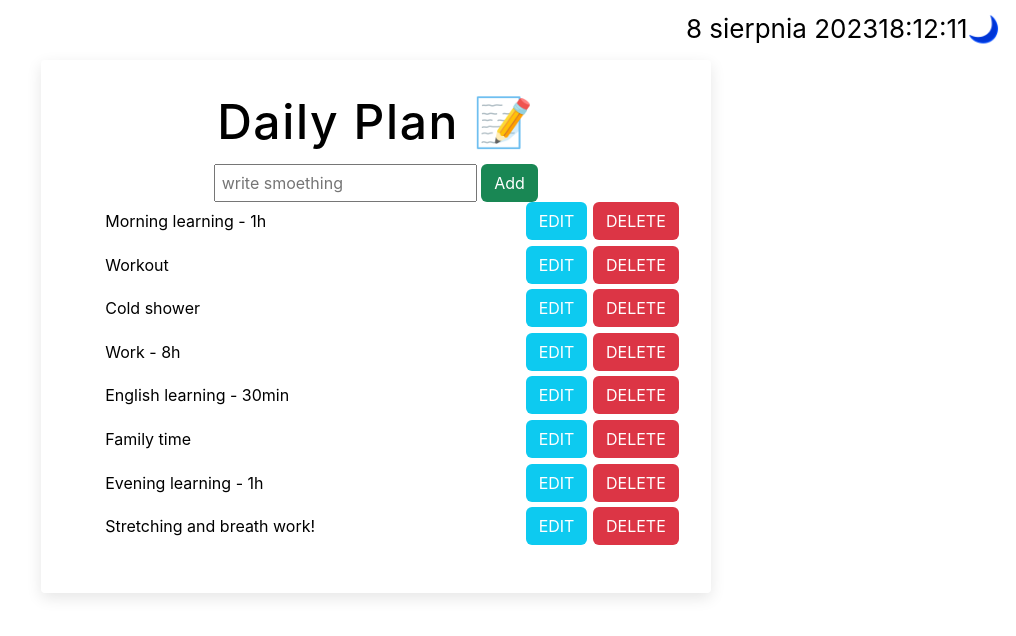
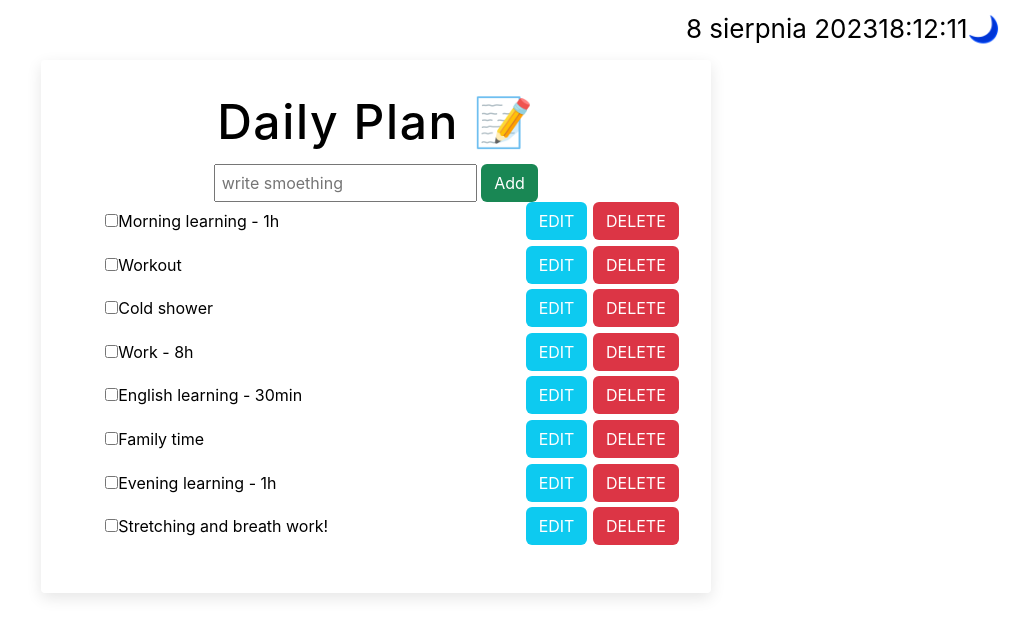
Before and after one commit to Bartek-Wieckowski/react-daily-planner, a React (Create React App) app: page / in a window 1280 px wide. Shown: the top 636 px of the page, without its empty margins (264-1280 px from the left). Built offline with nearby package versions, Linux system fonts and the light colour scheme.

Commit message:
created ability to change status

```diff
--- a/src/components/Item/Item.jsx
+++ b/src/components/Item/Item.jsx
@@ -1,9 +1,21 @@
+import { useDailyPlanner } from '../../context/DailyPlannerContext';
 import './item.css';
 export default function Item({ todo }) {
+  const { changeStatusItem } = useDailyPlanner();
+  const checkedTodo = todo.status === true ? 'checked' : '';
   return (
     <li className="item-wrapper">
       <div className="item-status-text">
-        <span>{todo.body}</span>
+        <label class="label-input">
+          <input
+            type="checkbox"
+            value={todo.status}
+            onChange={(e) => changeStatusItem(todo.id)}
+            checked={checkedTodo}
+          />
+          {!checkedTodo ? <span>{todo.body}</span> : <del>{todo.body}</del>}
+          <span class="checkmark"></span>
+        </label>
       </div>
       <div className="item-actions">
         <button className="btn text-white bg-info">EDIT</button>
```
